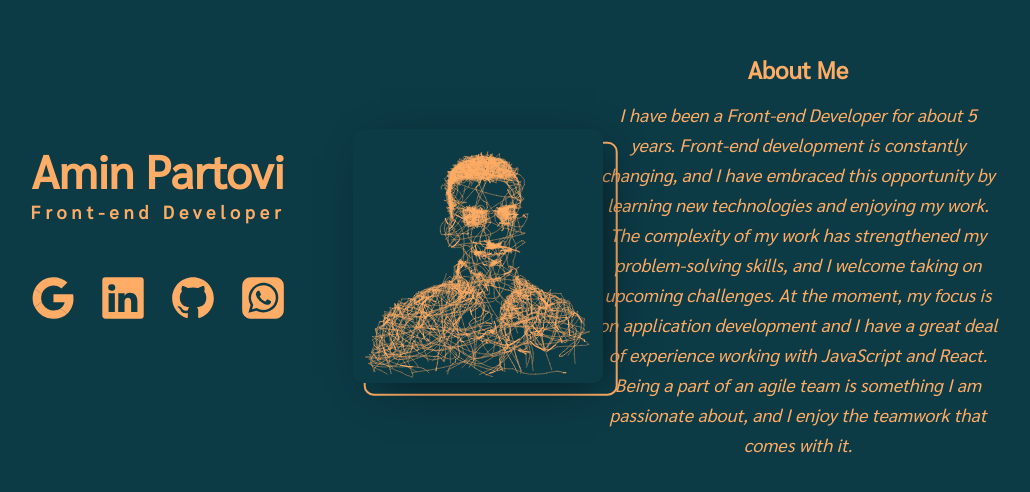
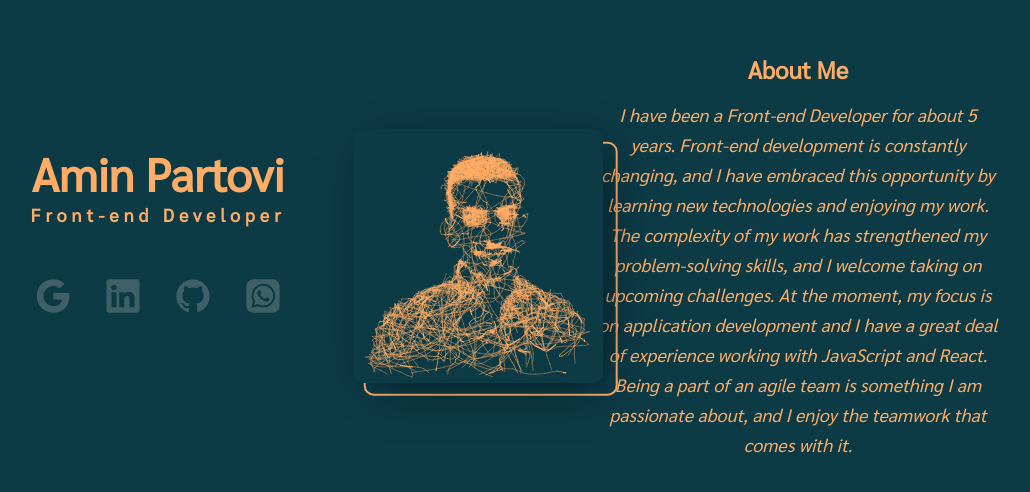
Before and after one commit to Amin-Partovi/portfolio, a Next.js app: page / in a window 1280 px wide. Shown: the part 144-636 px from the top of the page, without its empty margins (162-1192 px from the left). Built offline with nearby package versions, Linux system fonts and the light colour scheme.

Commit message:
add animation to social media icon

```diff
--- a/components/contactMe/SocialMedia.tsx
+++ b/components/contactMe/SocialMedia.tsx
@@ -7,26 +7,15 @@ import WhatsApp from "public/social/whatsapp.svg";
 import texts from "@/texts/texts";
 
 import styles from "./social-media.module.css";
+import SocialMediaIcon from "./SocialMediaIcon";
 
 const SocialMedia: React.FC = () => {
   return (
     <div className={styles["social-media"]}>
-      <Image src={Gmail} width={50} height={50} alt={texts.GMAIL} priority />
-      <Image
-        src={LinkedIn}
-        width={50}
-        height={50}
-        alt={texts.LINKEDIN}
-        priority
-      />
-      <Image src={Github} width={50} height={50} alt={texts.GITHUB} priority />
-      <Image
-        src={WhatsApp}
-        width={50}
-        height={50}
-        alt={texts.WHATSAPP}
-        priority
-      />
+      <SocialMediaIcon icon={Gmail} title={texts.GMAIL} />
+      <SocialMediaIcon icon={LinkedIn} title={texts.LINKEDIN} />
+      <SocialMediaIcon icon={Github} title={texts.GITHUB} />
+      <SocialMediaIcon icon={WhatsApp} title={texts.WHATSAPP} />
     </div>
   );
 };
--- /dev/null
+++ b/components/contactMe/SocialMediaIcon.tsx
@@ -0,0 +1,40 @@
+import React from "react";
+import { motion } from "framer-motion";
+import Image from "next/image";
+
+import styles from "./social-media-icon.module.css";
+
+interface Props {
+  icon: string;
+  title: string;
+  onClick?: () => void;
+}
+
+const variants = {
+  initial: {
+    filter: "grayscale(100%)",
+    opacity: 0.3,
+  },
+  hover: {
+    filter: "grayscale(5%)",
+    opacity: 1,
+    scale: 1.2,
+    transition: { ease: "easeInOut", duration: 0.3 },
+  },
+};
+
+const SocialMediaIcon: React.FC<Props> = ({ icon, title, onClick }) => {
+  return (
+    <motion.div
+      variants={variants}
+      initial={variants.initial}
+      whileHover={variants.hover}
+      onClick={onClick}
+      className={styles["image-box"]}
+    >
+      <Image src={icon} width={40} height={40} alt={title} priority />
+    </motion.div>
+  );
+};
+
+export default SocialMediaIcon;
--- /dev/null
+++ b/components/contactMe/social-media-icon.module.css
@@ -0,0 +1,3 @@
+.image-box {
+  cursor: pointer;
+}
--- a/components/contactMe/social-media.module.css
+++ b/components/contactMe/social-media.module.css
@@ -1,6 +1,7 @@
-.social-media{
-    display: flex;
-    gap: 20px;
-    align-items: center;
-    margin: 50px 0;
+.social-media {
+  display: flex;
+  align-items: center;
+  justify-content: space-between;
+  margin: 50px 0;
+  width: 250px;
 }
```
Also changed, not shown: components/contactMe/contact-me.module.css (+3 -4 lines), public/social/github.svg, public/social/linkedin.svg.
